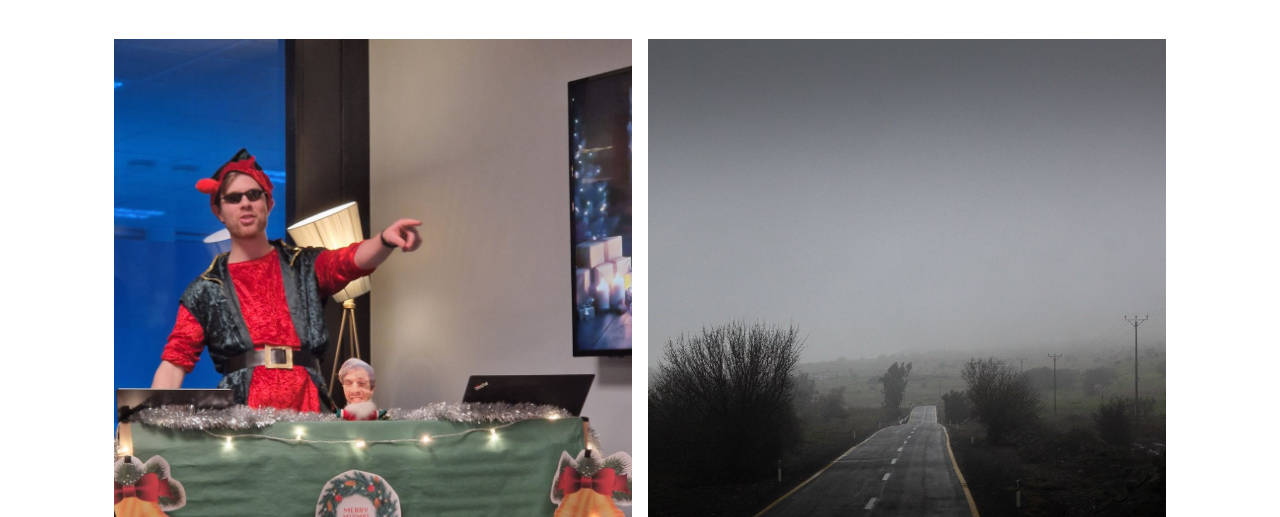
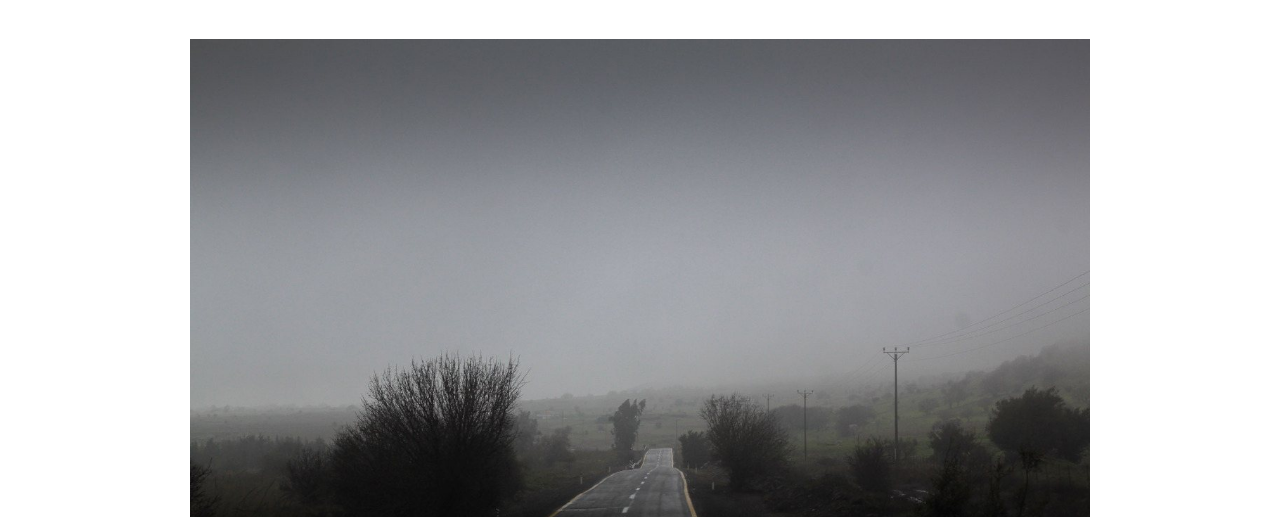
Before and after one commit to osnordbo-hash/osnordbo-hash.github.io, a plain HTML site: page dj-fax/index.html in a window 1280 px wide. Both pictures are taken after a click on the link "BILDER". Shown: the part 283-800 px from the top of the page. Drawn offline with Linux system fonts and the light colour scheme.

Commit message:
Demo: dj-fax

```diff
--- a/dj-fax/index.html
+++ b/dj-fax/index.html
@@ -44,8 +44,8 @@ section[hidden]{display:none}
 .blokk{max-width:1100px;margin:0 auto;padding:clamp(64px,10vw,120px) 24px 0;text-align:center}
 .blokk h2{font-size:clamp(34px,5vw,56px);font-weight:500;font-stretch:125%;letter-spacing:.06em;text-transform:uppercase;line-height:1}
 .blokk .tekst{margin:26px auto 0;max-width:34em;color:#333;font-size:19px}
-.bilder{display:grid;grid-template-columns:1fr 1fr;gap:16px;margin-top:44px}
-.bilder img{width:100%;height:clamp(320px,42vw,560px);object-fit:cover}
+.bilder{display:grid;grid-template-columns:1fr;gap:16px;margin:44px auto 0;max-width:900px}
+.bilder img{width:100%;height:auto;aspect-ratio:3/2;object-fit:cover}
 .bilder .dj{object-position:50% 25%}
 
 .side{max-width:1100px;margin:0 auto;padding:clamp(48px,8vw,96px) 24px 0;text-align:center}
@@ -94,7 +94,6 @@ footer{margin-top:clamp(72px,10vw,120px);border-top:1px solid var(--line);paddin
   .meny a{font-size:22px;letter-spacing:.12em;padding:12px 4px}
   .hero{height:auto;aspect-ratio:3/4;min-height:0}
   .bilder{grid-template-columns:1fr}
-  .bilder img{height:auto;aspect-ratio:4/5}
   .k-grid{grid-template-columns:1fr}
   .k-bilde{display:none}
   .to{grid-template-columns:1fr}
@@ -145,7 +144,6 @@ footer{margin-top:clamp(72px,10vw,120px);border-top:1px solid var(--line);paddin
     <div class="side">
       <h1>Bilder</h1>
       <div class="bilder">
-        <img class="dj" src="img/dj-fax.jpg" alt="DJ Fax i nissedrakt bak DJ-pulten" loading="lazy" width="1050" height="1400">
         <img src="img/vei.jpg" alt="Vei som forsvinner inn i tåka" loading="lazy" width="1280" height="853">
       </div>
     </div>
```
